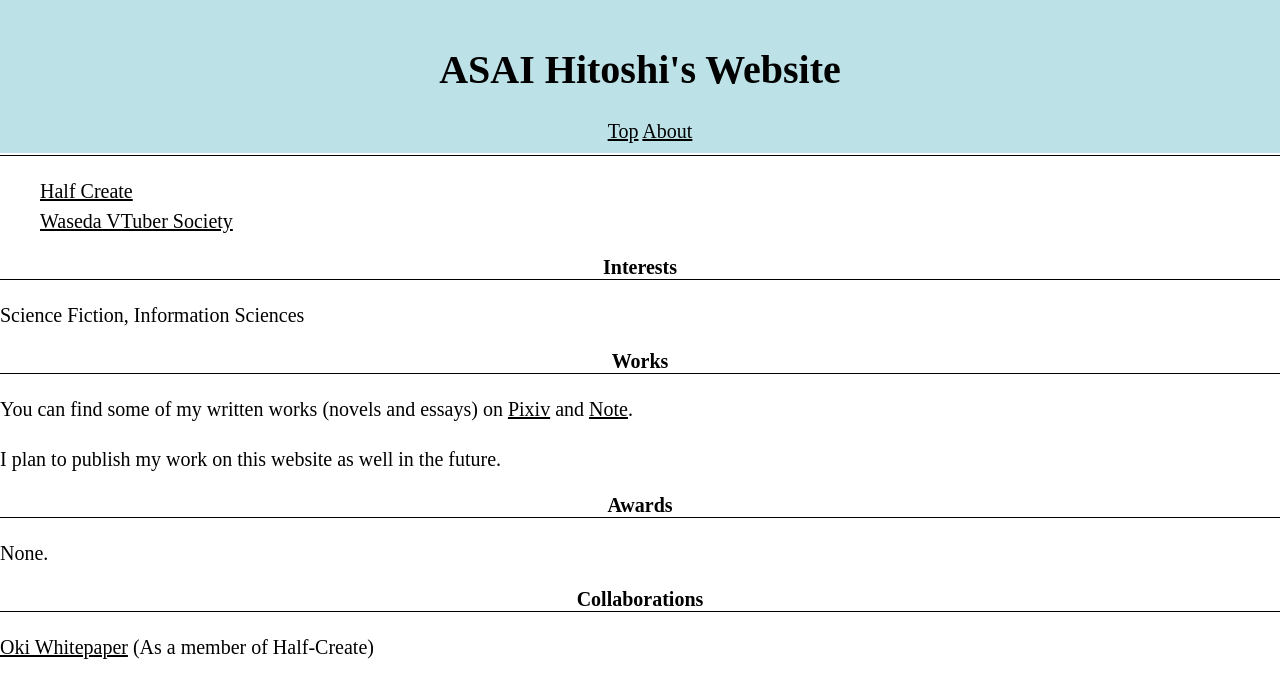
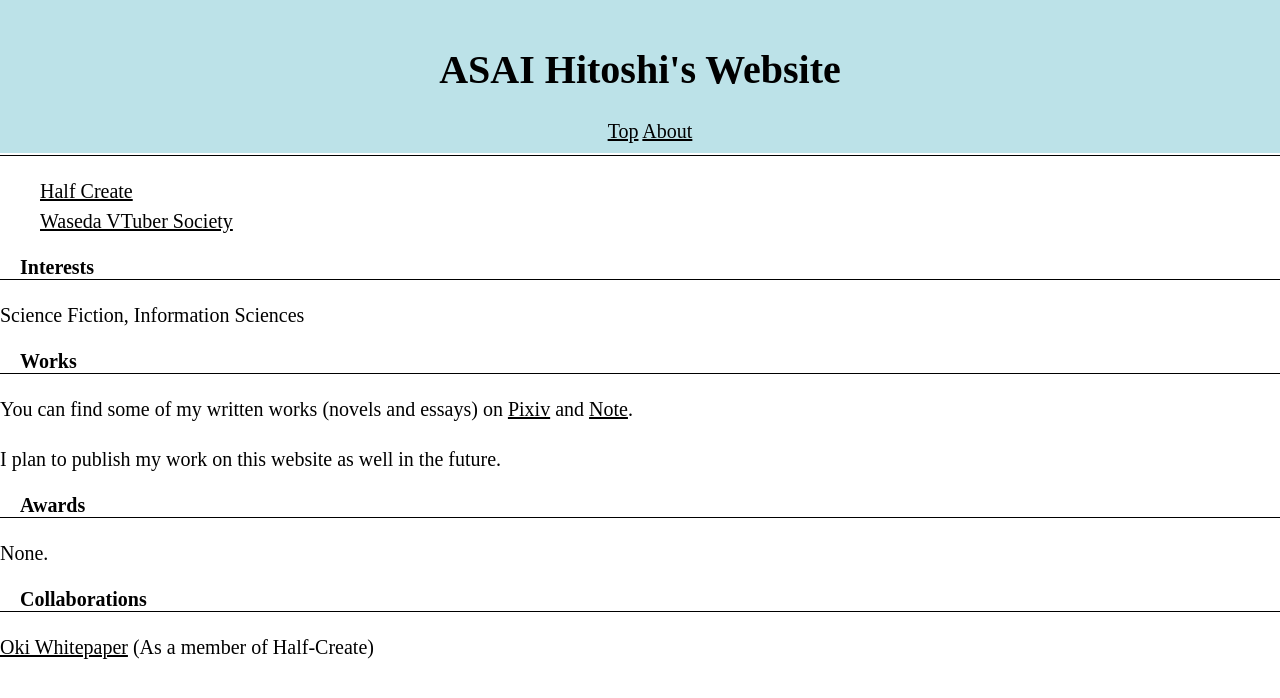
Before and after one commit to asainingen/asainingen.github.io, a Jekyll site: the page built from profile.md, in a window 1280 px wide. Shown: the top 698 px of the page. Built offline with Jekyll 4.4.1, drawn with Linux system fonts in a browser that asks for light colours; Markdown is read by kramdown in place of the engine named in the settings.

Commit message:
add some css

```diff
--- a/css/default.css
+++ b/css/default.css
@@ -59,12 +59,13 @@ h1 {padding-top: 20px;
 
 h2 {
     padding-top: 20px;
-    text-align: center;
+    padding-left: var(--title-fontsize);
     font-size: var(--title-fontsize);
 }
 
 h3 {
-    text-align: center;
+    padding-left: var(--main-fontsize);
+    font-size: var(--main-fontsize);
     border-bottom: 1px solid var(--hr-color);
 }
 
```
